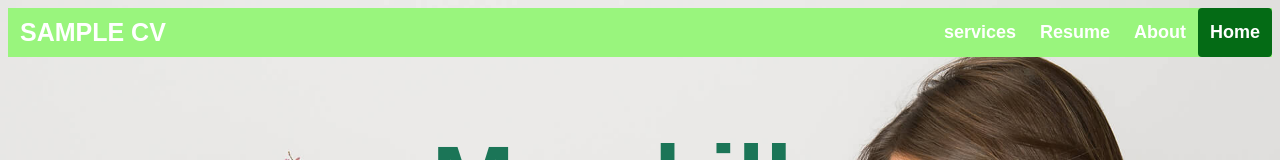
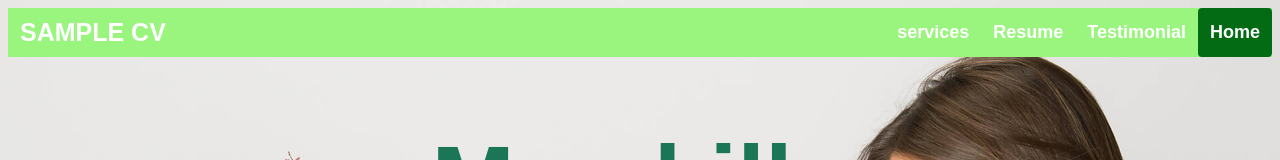
Before and after one commit to Tchrbelle/valcorza.github.io, a plain HTML site: page services.html in a window 1280 px wide. Shown: the top 160 px of the page. Drawn offline with Linux system fonts and the light colour scheme.

Commit message:
Update services.html

```diff
--- a/services.html
+++ b/services.html
@@ -14,7 +14,7 @@
         <div class="header-Right">
             <a href="services.html">services</a>
             <a href="resume.html">Resume</a>
-            <a href="about.html">About</a>
+            <a href="Testimonial.html">Testimonial</a>
             <a class="active" href="index.html">Home</a>
         </div>
    </header>
```
